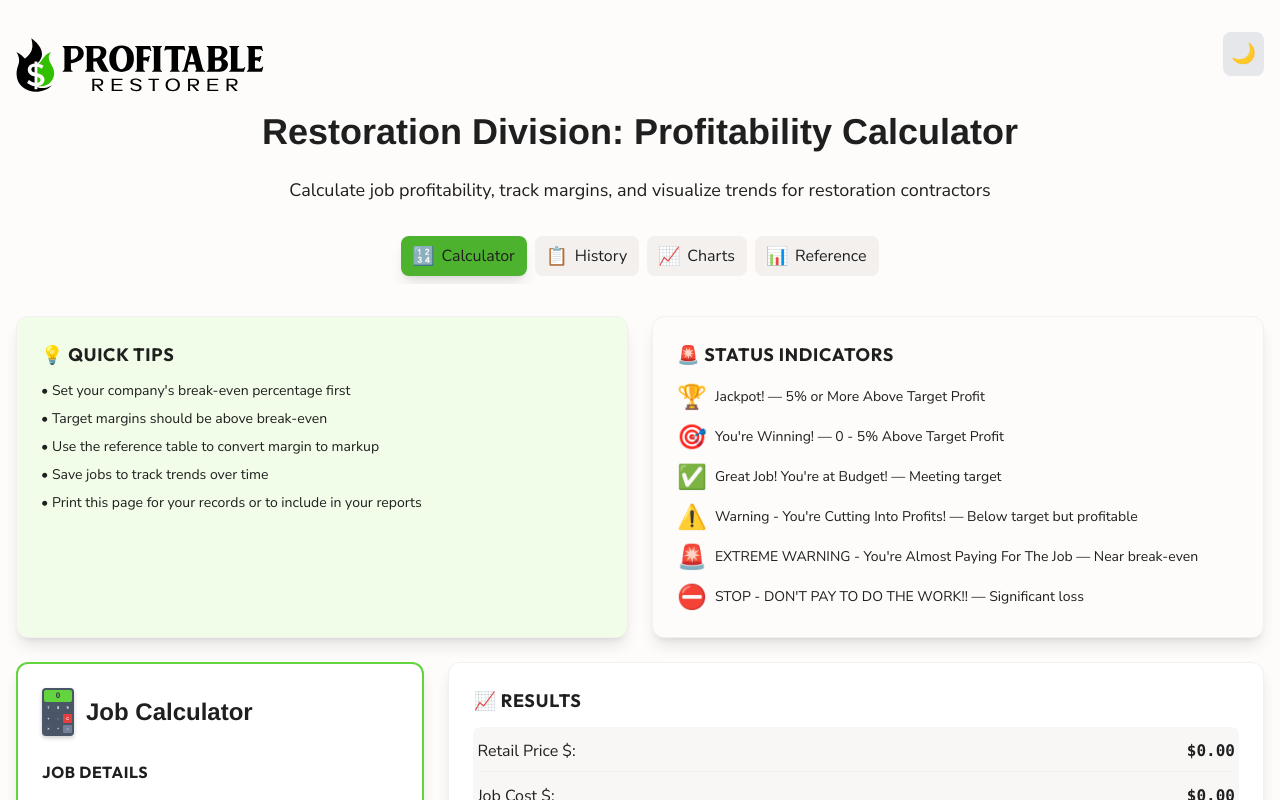
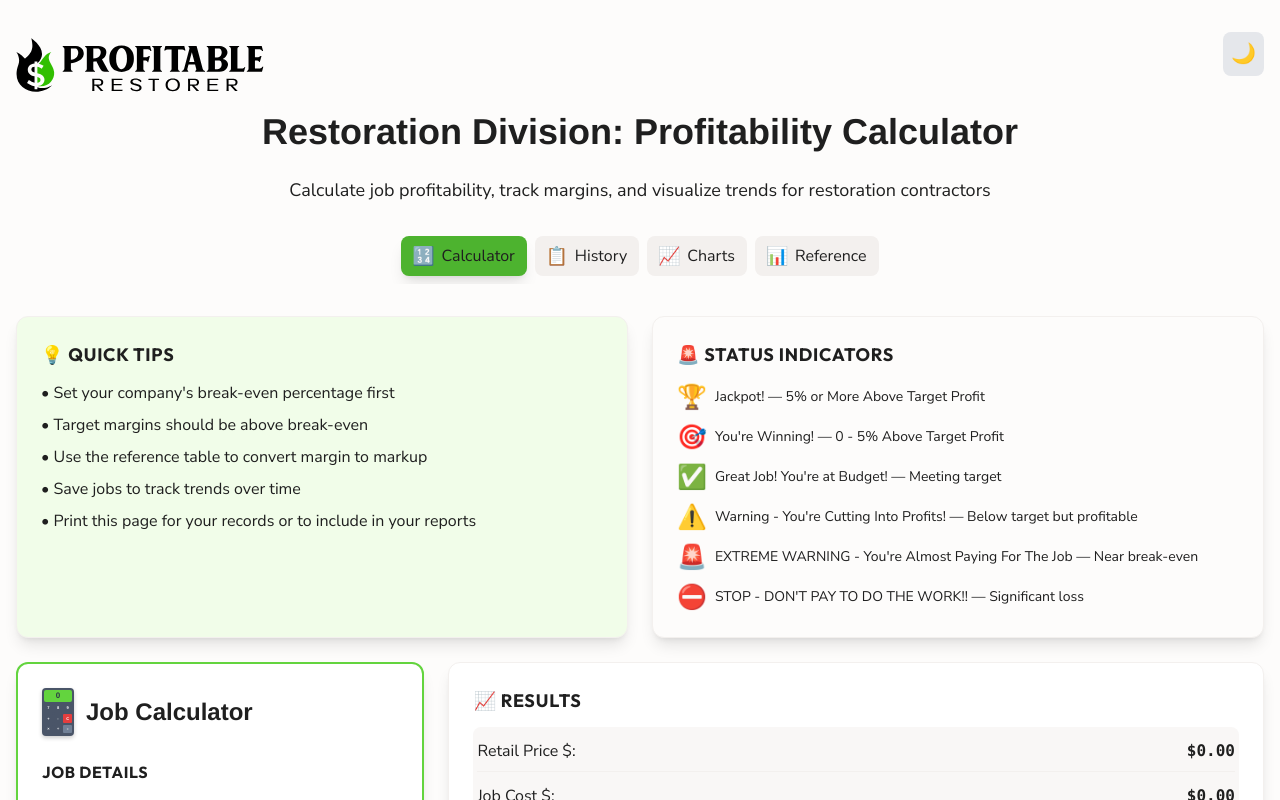
Before and after one commit to KayFernPR/Division-Calculator, a React (Vite) app: page / in a window 1280 px wide. Shown: the top 800 px of the page. Built offline with nearby package versions, Linux system fonts and the light colour scheme.

Commit message:
Increase Quick Tips font size from text-sm to text-base for better alignment with Status Indicators

```diff
--- a/src/components/Calculator.jsx
+++ b/src/components/Calculator.jsx
@@ -560,7 +560,7 @@ const Calculator = ({ onAddJob }) => {
           <h3 className="text-lg font-semibold mb-3 font-subheader" style={{color: '#1F1F1F'}}>
             💡 Quick Tips
           </h3>
-          <ul className="text-sm space-y-2" style={{color: '#1F1F1F'}}>
+          <ul className="text-base space-y-2" style={{color: '#1F1F1F'}}>
             <li>• Set your company's break-even percentage first</li>
             <li>• Target margins should be above break-even</li>
             <li>• Use the reference table to convert margin to markup</li>
```
